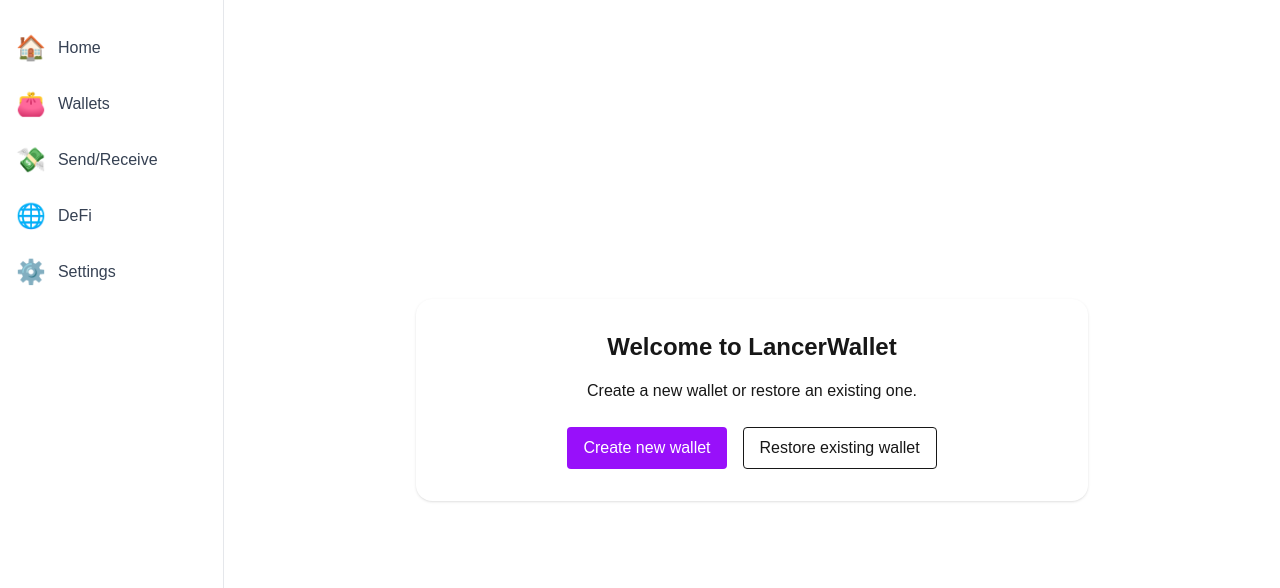
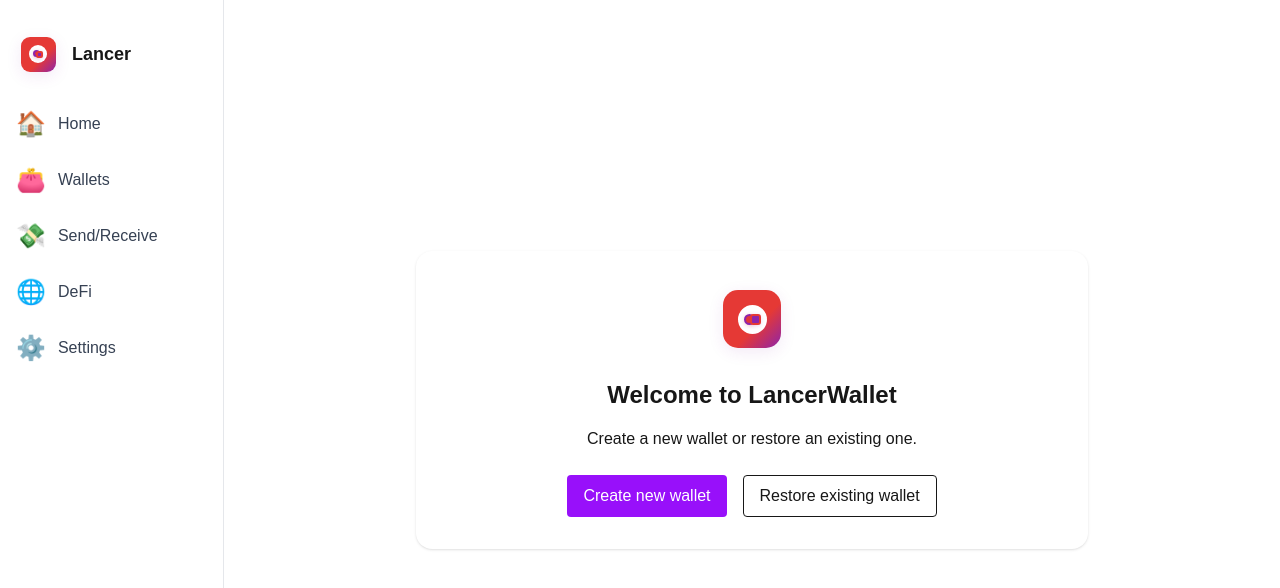
Before and after one commit to web3lancer/lancerwallet, a Next.js app: page /onboarding in a window 1280 px wide. Shown: the top 588 px of the page. Built offline with nearby package versions, Linux system fonts and the light colour scheme.

Commit message:
setup logo

```diff
--- /dev/null
+++ b/app/components/Logo.tsx
@@ -0,0 +1,75 @@
+"use client";
+import React from "react";
+
+export default function Logo({ size = 100 }: { size?: number }) {
+  const containerStyle: React.CSSProperties = {
+    width: size,
+    height: size,
+    display: "flex",
+    alignItems: "center",
+    justifyContent: "center",
+    background: "transparent",
+  };
+
+  const shapeSize = Math.round(size * 0.8);
+  const iconSize = Math.round(size * 0.4);
+  const coinSize = Math.round(iconSize * 0.375);
+  const nftSize = coinSize;
+
+  const shapeStyle: React.CSSProperties = {
+    width: shapeSize,
+    height: shapeSize,
+    borderRadius: Math.round(shapeSize * 0.25),
+    background: "linear-gradient(135deg, #e53935 60%, #8e24aa 100%)",
+    display: "flex",
+    alignItems: "center",
+    justifyContent: "center",
+    boxShadow: "0 4px 16px rgba(142,36,170,0.10)",
+  };
+
+  const iconStyle: React.CSSProperties = {
+    width: iconSize,
+    height: iconSize,
+    borderRadius: "50%",
+    background: "#fff",
+    display: "flex",
+    alignItems: "center",
+    justifyContent: "center",
+    position: "relative",
+  };
+
+  const coinStyle: React.CSSProperties = {
+    position: "absolute",
+    left: Math.round(iconSize * 0.2),
+    top: Math.round(iconSize * 0.3),
+    width: coinSize,
+    height: coinSize,
+    borderRadius: "50%",
+    background: "#e53935",
+    border: "2px solid #8e24aa",
+    boxShadow: "0 1px 4px rgba(229,57,53,0.25)",
+  };
+
+  const nftStyle: React.CSSProperties = {
+    position: "absolute",
+    right: Math.round(iconSize * 0.2),
+    bottom: Math.round(iconSize * 0.3),
+    width: nftSize,
+    height: nftSize,
+    borderRadius: Math.round(nftSize * 0.25),
+    background: "#8e24aa",
+    border: "2px solid #e53935",
+    boxShadow: "0 1px 4px rgba(142,36,170,0.18)",
+  };
+
+  return (
+    <div style={containerStyle} aria-hidden>
+      <div style={shapeStyle}>
+        <div style={iconStyle}>
+          <div style={coinStyle} />
+          <div style={nftStyle} />
+        </div>
+      </div>
+    </div>
+  );
+}
--- a/app/components/Navigation.tsx
+++ b/app/components/Navigation.tsx
@@ -1,6 +1,8 @@
 "use client";
 import React from "react";
 import { usePathname } from "next/navigation";
+import Logo from "./Logo";
+import Link from 'next/link';
 
 const navItems = [
   { name: "Home", icon: "🏠", href: "/home" },
@@ -20,6 +22,12 @@ export default function Navigation() {
     <>
       {/* Mobile bottom nav: visible on small screens, hidden on md+ */}
       <nav className="fixed bottom-0 left-0 w-full bg-white dark:bg-black border-t border-gray-200 dark:border-gray-800 flex justify-between px-4 py-2 z-50 md:hidden">
+        <div className="flex items-center px-3">
+          <Link href="/" className="flex items-center">
+            <Logo size={36} />
+          </Link>
+        </div>
+        <div className="flex gap-4 flex-1 justify-center">
           {navItems.map((item) => (
             <a
               key={item.name}
@@ -30,10 +38,18 @@ export default function Navigation() {
               {item.name}
             </a>
           ))}
+        </div>
+        <div className="w-10" />
       </nav>
 
       {/* Desktop aside nav: hidden on small screens, visible on md+ */}
       <aside className="hidden md:flex fixed left-0 top-0 h-full w-56 bg-white dark:bg-black border-r border-gray-200 dark:border-gray-800 flex-col py-8 px-4 z-50">
+        <div className="mb-8">
+          <Link href="/" className="flex items-center gap-3">
+            <Logo size={44} />
+            <span className="font-bold text-lg">Lancer</span>
+          </Link>
+        </div>
         {navItems.map((item) => (
           <a
             key={item.name}
--- a/app/onboarding/page.tsx
+++ b/app/onboarding/page.tsx
@@ -1,6 +1,7 @@
 "use client";
 import React, { useState } from 'react';
 import Link from 'next/link';
+import Logo from '../components/Logo';
 
 export default function Onboarding() {
   const [step, setStep] = useState(0);
@@ -58,6 +59,9 @@ const walletAny = (Wallet as unknown) as { fromPhrase?: (m: string) => { address
   return (
     <main className="min-h-screen flex items-center justify-center p-6">
       <div className="max-w-2xl w-full bg-white dark:bg-gray-900 rounded-2xl shadow p-8">
+        <div className="flex justify-center mb-6">
+          <Logo size={72} />
+        </div>
         {step === 0 && (
           <div className="text-center">
             <h2 className="text-2xl font-bold mb-4">Welcome to LancerWallet</h2>
```
Lines whose indentation alone changed are shown as unchanged.
